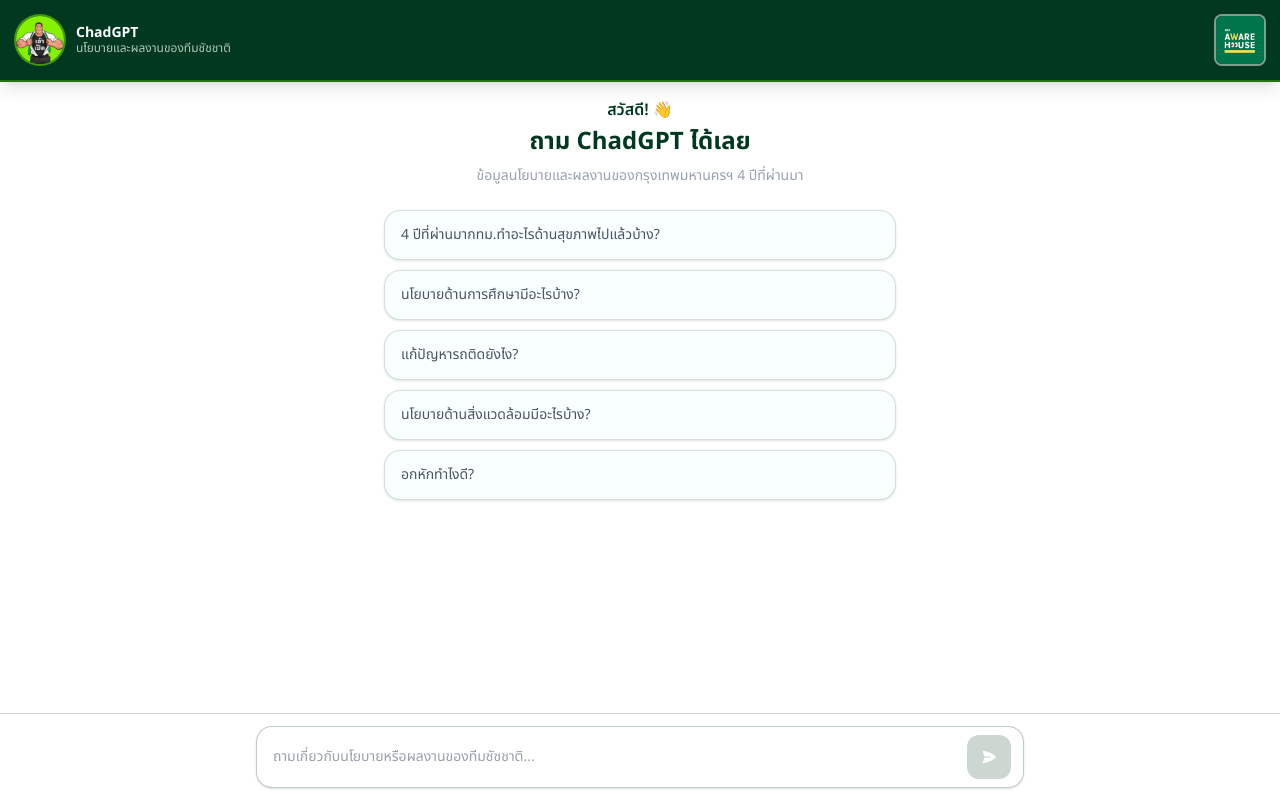
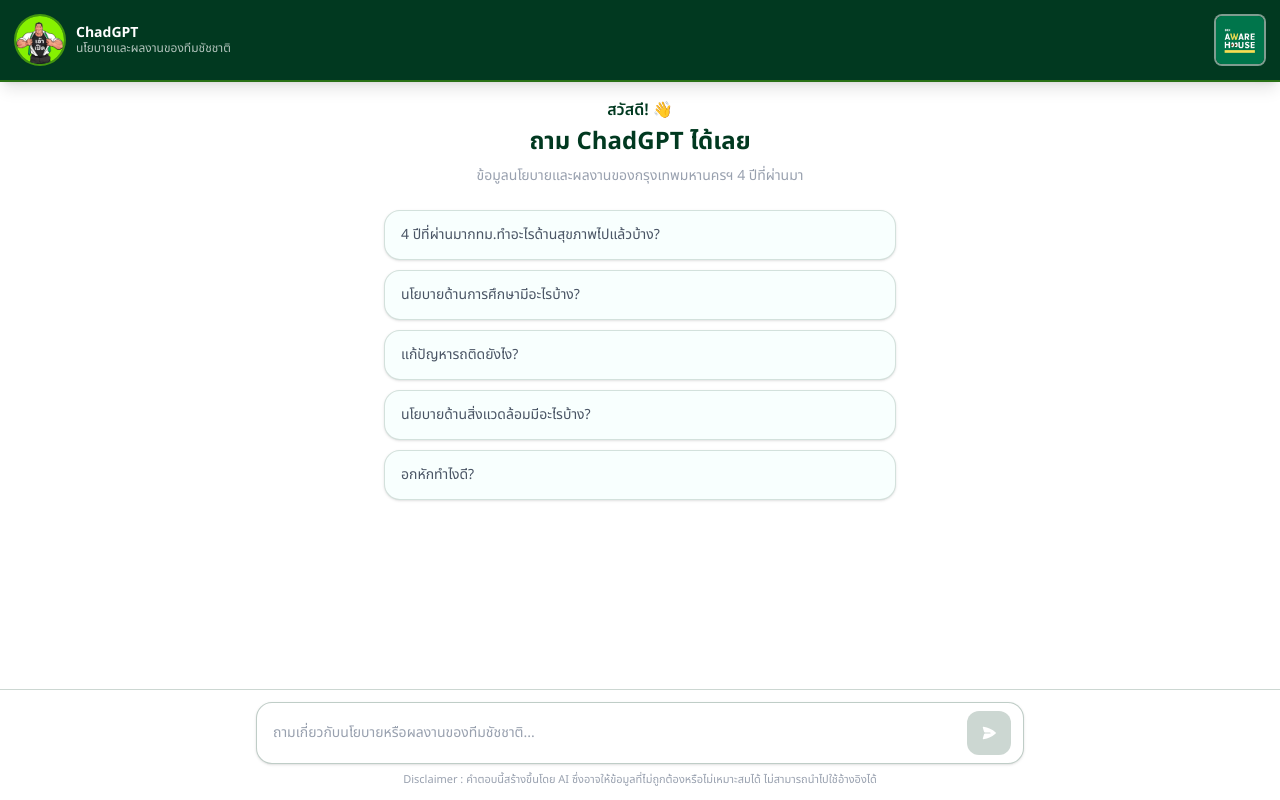
Before and after one commit to manussanunb/chadgpt-mvp, a Next.js app: page / in a window 1280 px wide. Built offline with nearby package versions, Linux system fonts and the light colour scheme.

Commit message:
Add disclaimer

```diff
--- a/components/ChatInput.tsx
+++ b/components/ChatInput.tsx
@@ -48,6 +48,9 @@
           )}
         </button>
       </div>
+      <p className="mt-2 text-center text-[11px] text-gray-400">
+        Disclaimer : คำตอบนี้สร้างขึ้นโดย AI ซึ่งอาจให้ข้อมูลที่ไม่ถูกต้องหรือไม่เหมาะสมได้ ไม่สามารถนำไปใช้อ้างอิงได้
+      </p>
       </div>
     </div>
   );
```
